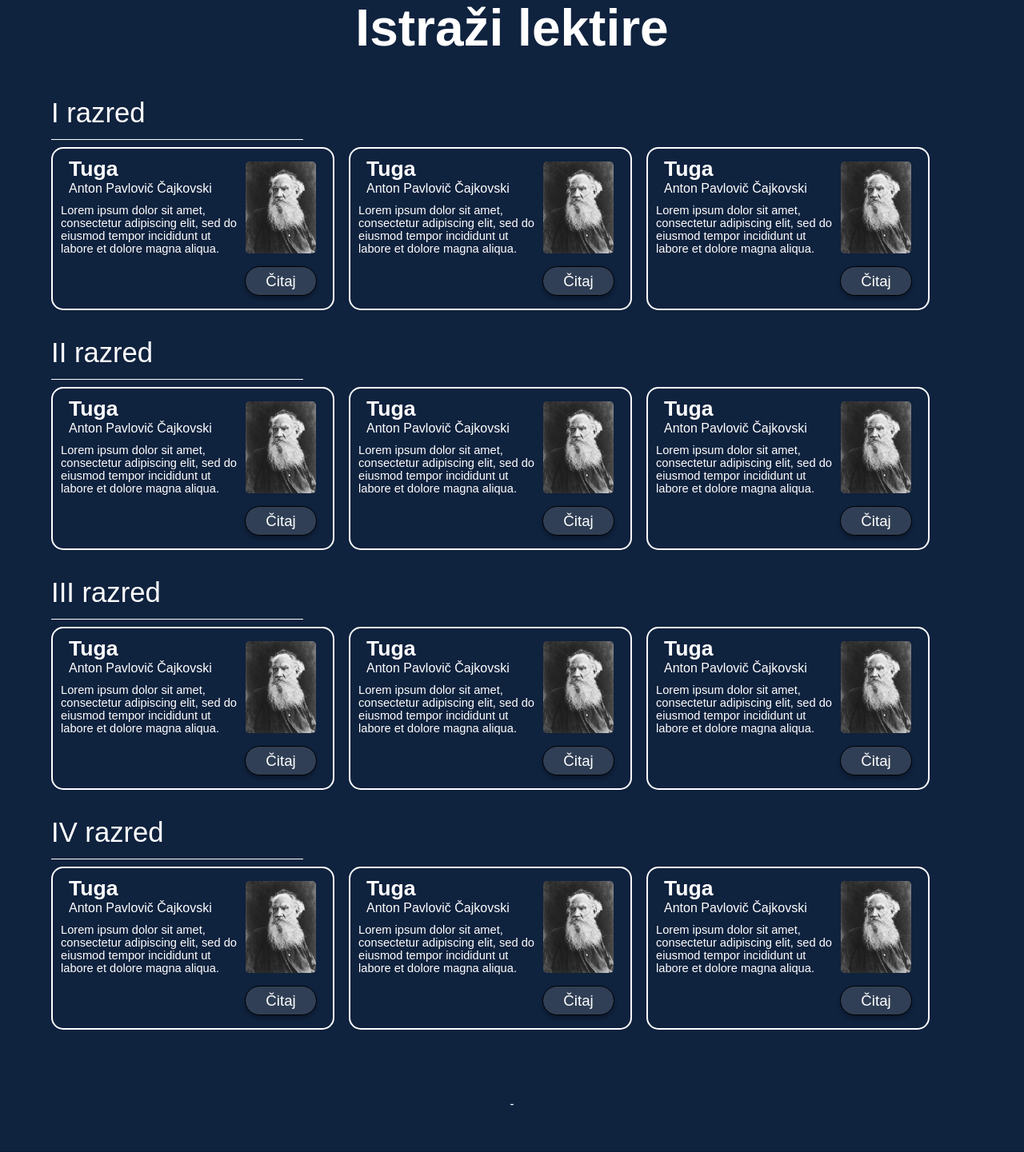
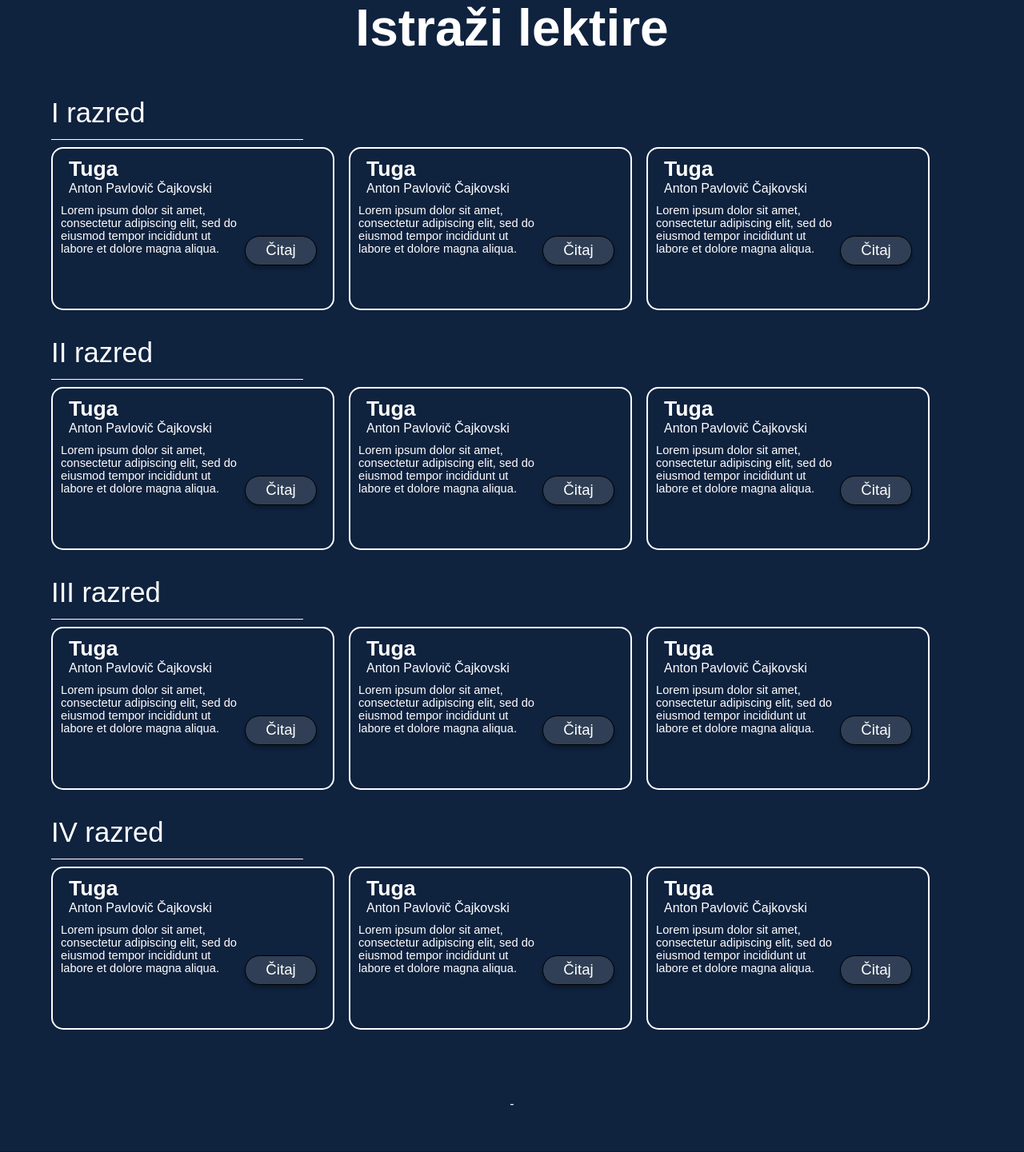
Before and after one commit to GrujicFilipRS/online-biblioteka, a Python web app: template templates/index.html in a window 1280 px wide. Shown: the part 656-2097 px from the top of the page at 80% size. Run offline with Jinja, Linux system fonts and the light colour scheme; the template is opened without the code that fills it, so the values that code supplies are empty; some web fonts are replaced.

Commit message:
Removed pulls of the images of authors on placeholders

```diff
--- a/templates/base.html
+++ b/templates/base.html
@@ -49,53 +49,6 @@
         </div>
     </div>
 </nav>
-
-<div style="display: none" id="search-results" class="search-results">
-    <div class="search-result sr1">
-        <div class="book-title-div"><a class="book-title">Rat i mir</a></div>
-        <div class="author-info">
-            <div class="author-name">
-                <p>Ljev Nikolajevič Tolstoj</p>
-            </div>
-            <div class="author-img">
-                <img src="../static/img/example/tolstoj.jpg">
-            </div>
-        </div>
-    </div>
-    <div class="search-result sr2">
-        <div class="book-title-div"><a class="book-title">Zločin i kazna</a></div>
-        <div class="author-info">
-            <div class="author-name">
-                <p>Fjodor Mihajlovič Dostojevski</p>
-            </div>
-            <div class="author-img">
-                <img src="../static/img/example/dostojevski.jpg">
-            </div>
-        </div>
-    </div>
-    <div class="search-result sr3">
-        <div class="book-title-div"><a class="book-title">Mostovi</a></div>
-        <div class="author-info">
-            <div class="author-name">
-                <p>Ivo Andrić</p>
-            </div>
-            <div class="author-img">
-                <img src="../static/img/example/andric.jpg">
-            </div>
-        </div>
-    </div>
-    <div class="search-result sr4">
-        <div class="book-title-div"><a class="book-title">Orlovi rano lete</a></div>
-        <div class="author-info">
-            <div class="author-name">
-                <p>Branko Ćopić</p>
-            </div>
-            <div class="author-img">
-                <img src="../static/img/example/copic.jpg">
-            </div>
-        </div>
-    </div>
-</div>
 </body>
 
 <main>
--- a/templates/index.html
+++ b/templates/index.html
@@ -28,7 +28,7 @@
                         </div>
                         <div class="lek-right">
                             <div class="lek-right-div">
-                                <img src="../static/images/example/tolstoj.jpg">
+                                <img src="">
                             </div>
                             <div class="lek-right-div">
                                 <a><button class="secondary-btn">Čitaj</button></a>
@@ -43,7 +43,7 @@
                         </div>
                         <div class="lek-right">
                             <div class="lek-right-div">
-                                <img src="../static/images/example/tolstoj.jpg">
+                                <img src="">
                             </div>
                             <div class="lek-right-div">
                                 <a><button class="secondary-btn">Čitaj</button></a>
@@ -58,7 +58,7 @@
                         </div>
                         <div class="lek-right">
                             <div class="lek-right-div">
-                                <img src="../static/images/example/tolstoj.jpg">
+                                <img src="">
                             </div>
                             <div class="lek-right-div">
                                 <a><button class="secondary-btn">Čitaj</button></a>
@@ -79,7 +79,7 @@
                         </div>
                         <div class="lek-right">
                             <div class="lek-right-div">
-                                <img src="../static/images/example/tolstoj.jpg">
+                                <img src="">
                             </div>
                             <div class="lek-right-div">
                                 <a><button class="secondary-btn">Čitaj</button></a>
@@ -94,7 +94,7 @@
                         </div>
                         <div class="lek-right">
                             <div class="lek-right-div">
-                                <img src="../static/images/example/tolstoj.jpg">
+                                <img src="">
                             </div>
                             <div class="lek-right-div">
                                 <a><button class="secondary-btn">Čitaj</button></a>
@@ -109,7 +109,7 @@
                         </div>
                         <div class="lek-right">
                             <div class="lek-right-div">
-                                <img src="../static/images/example/tolstoj.jpg">
+                                <img src="">
                             </div>
                             <div class="lek-right-div">
                                 <a><button class="secondary-btn">Čitaj</button></a>
@@ -130,7 +130,7 @@
                         </div>
                         <div class="lek-right">
                             <div class="lek-right-div">
-                                <img src="../static/images/example/tolstoj.jpg">
+                                <img src="">
                             </div>
                             <div class="lek-right-div">
                                 <a><button class="secondary-btn">Čitaj</button></a>
@@ -145,7 +145,7 @@
                         </div>
                         <div class="lek-right">
                             <div class="lek-right-div">
-                                <img src="../static/images/example/tolstoj.jpg">
+                                <img src="">
                             </div>
                             <div class="lek-right-div">
                                 <a><button class="secondary-btn">Čitaj</button></a>
@@ -160,7 +160,7 @@
                         </div>
                         <div class="lek-right">
                             <div class="lek-right-div">
-                                <img src="../static/images/example/tolstoj.jpg">
+                                <img src="">
                             </div>
                             <div class="lek-right-div">
                                 <a><button class="secondary-btn">Čitaj</button></a>
@@ -181,7 +181,7 @@
                         </div>
                         <div class="lek-right">
                             <div class="lek-right-div">
-                                <img src="../static/images/example/tolstoj.jpg">
+                                <img src="">
                             </div>
                             <div class="lek-right-div">
                                 <a><button class="secondary-btn">Čitaj</button></a>
@@ -196,7 +196,7 @@
                         </div>
                         <div class="lek-right">
                             <div class="lek-right-div">
-                                <img src="../static/images/example/tolstoj.jpg">
+                                <img src="">
                             </div>
                             <div class="lek-right-div">
                                 <a><button class="secondary-btn">Čitaj</button></a>
@@ -211,7 +211,7 @@
                         </div>
                         <div class="lek-right">
                             <div class="lek-right-div">
-                                <img src="../static/images/example/tolstoj.jpg">
+                                <img src="">
                             </div>
                             <div class="lek-right-div">
                                 <a><button class="secondary-btn">Čitaj</button></a>
```
